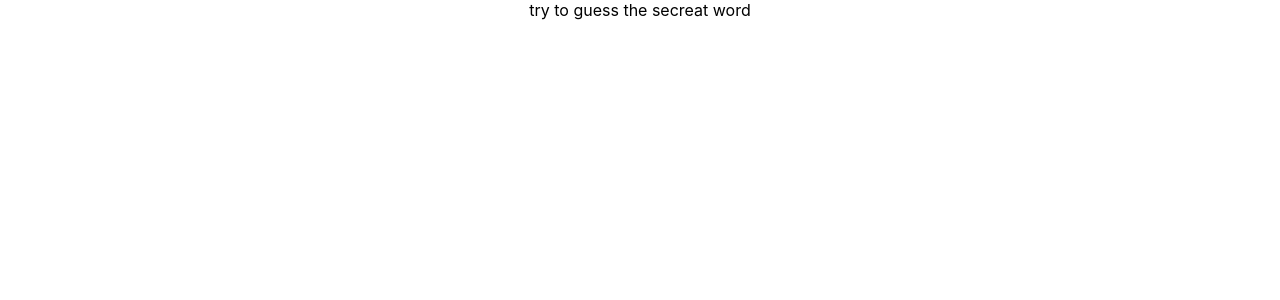
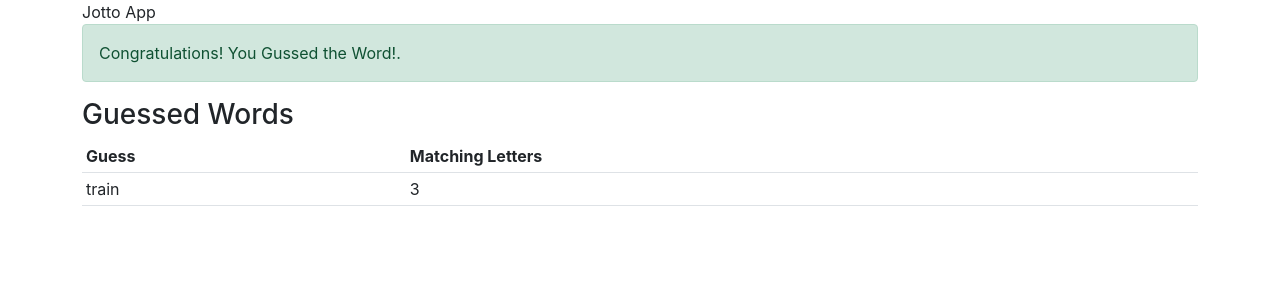
Before and after one commit to RahulCV/react-testing-enzyme, a React app: page / in a window 1280 px wide. Shown: the top 300 px of the page. Built offline with nearby package versions, Linux system fonts and the light colour scheme.

Commit message:
Fixed issues

```diff
--- a/public/index.html
+++ b/public/index.html
@@ -10,6 +10,8 @@
       content="Web site created using create-react-app"
     />
     <link rel="apple-touch-icon" href="%PUBLIC_URL%/logo192.png" />
+    <!-- CSS only -->
+<link href="https://cdn.jsdelivr.net/npm/bootstrap@5.0.0-beta2/dist/css/bootstrap.min.css" rel="stylesheet" integrity="sha384-BmbxuPwQa2lc/FVzBcNJ7UAyJxM6wuqIj61tLrc4wSX0szH/Ev+nYRRuWlolflfl" crossorigin="anonymous">
     <!--
       manifest.json provides metadata used when your web app is installed on a
       user's mobile device or desktop. See https://developers.google.com/web/fundamentals/web-app-manifest/
--- a/src/App.js
+++ b/src/App.js
@@ -4,9 +4,10 @@
 import GuessWords from './GuessWords';
 function App() {
   return (
-    <div className="App">
-      <Congats success={false}/>
-    <GuessWords guessedWords={[]}/>
+    <div className="container">
+      Jotto App
+      <Congats success={true}/>
+    <GuessWords guessedWords={[{guessedWord:'train',letterMatchCount:3}]}/>
     </div>
   );
 }
--- a/src/Congats.js
+++ b/src/Congats.js
@@ -2,7 +2,7 @@
 import PropTypes from 'prop-types';
 function Congats(props) {
     return (
-        <div data-test="component-congrats">
+        <div data-test="component-congrats" className="alert alert-success">
             <span data-test="congrats-message">
 {props.success?'Congratulations! You Gussed the Word!.':''}</span>
 
--- a/src/GuessWords.js
+++ b/src/GuessWords.js
@@ -14,15 +14,16 @@
 {            props.guessedWords.length?<div data-test="guessed-words">
 
     <h3>Guessed Words</h3>
-    <table>
-        <thead>
+    <table className="table table-sm">
+        <thead className="thead-light">
             <tr>
                 <th> Guess
                 </th>
                 <th>Matching Letters
                 </th>
+                </tr>
                 {geneRateRows}
-                </tr>
+
         </thead>
     </table>
 </div>:<span data-test="guess-instructions">try to guess the secreat word</span>
```
